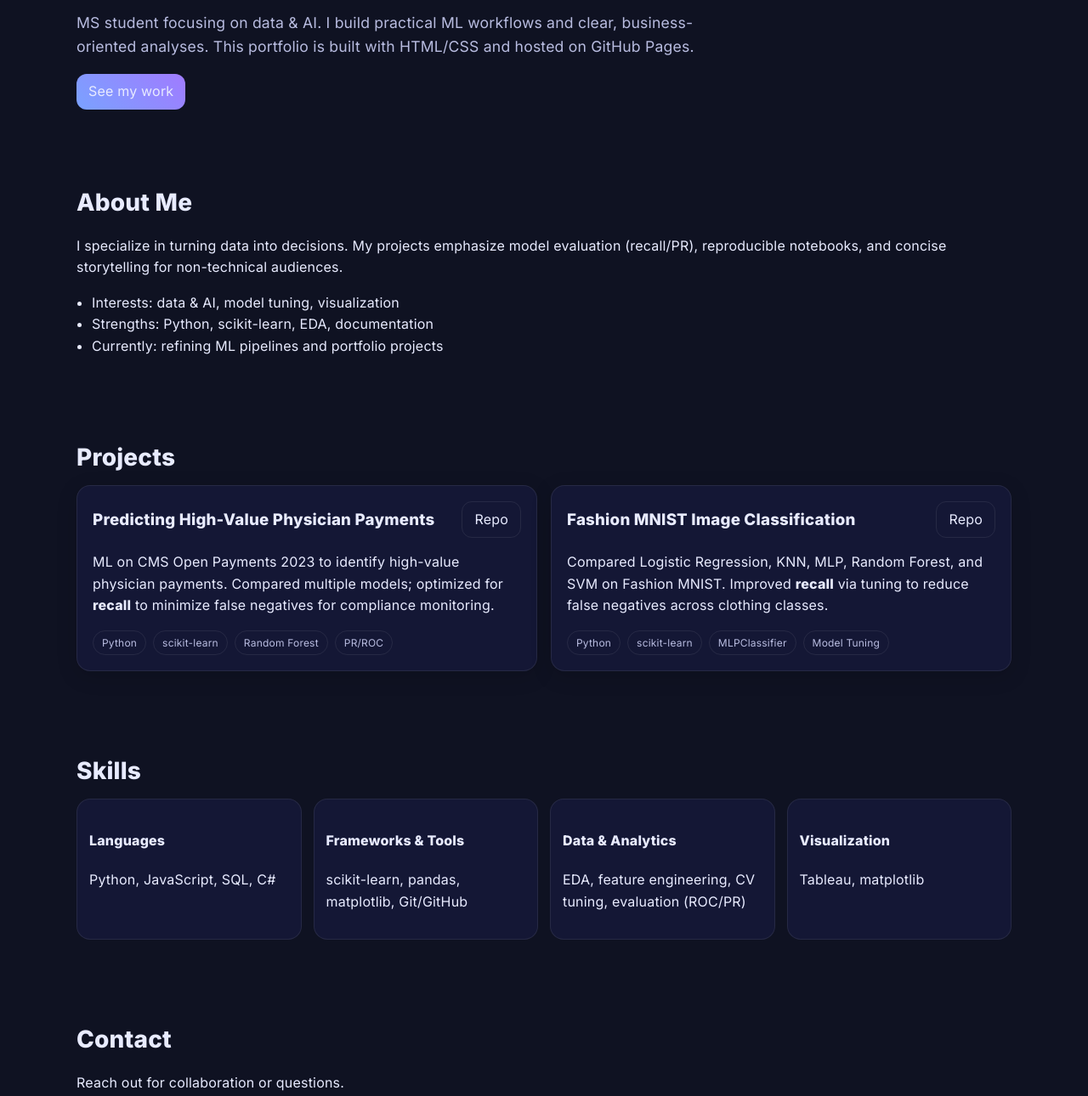
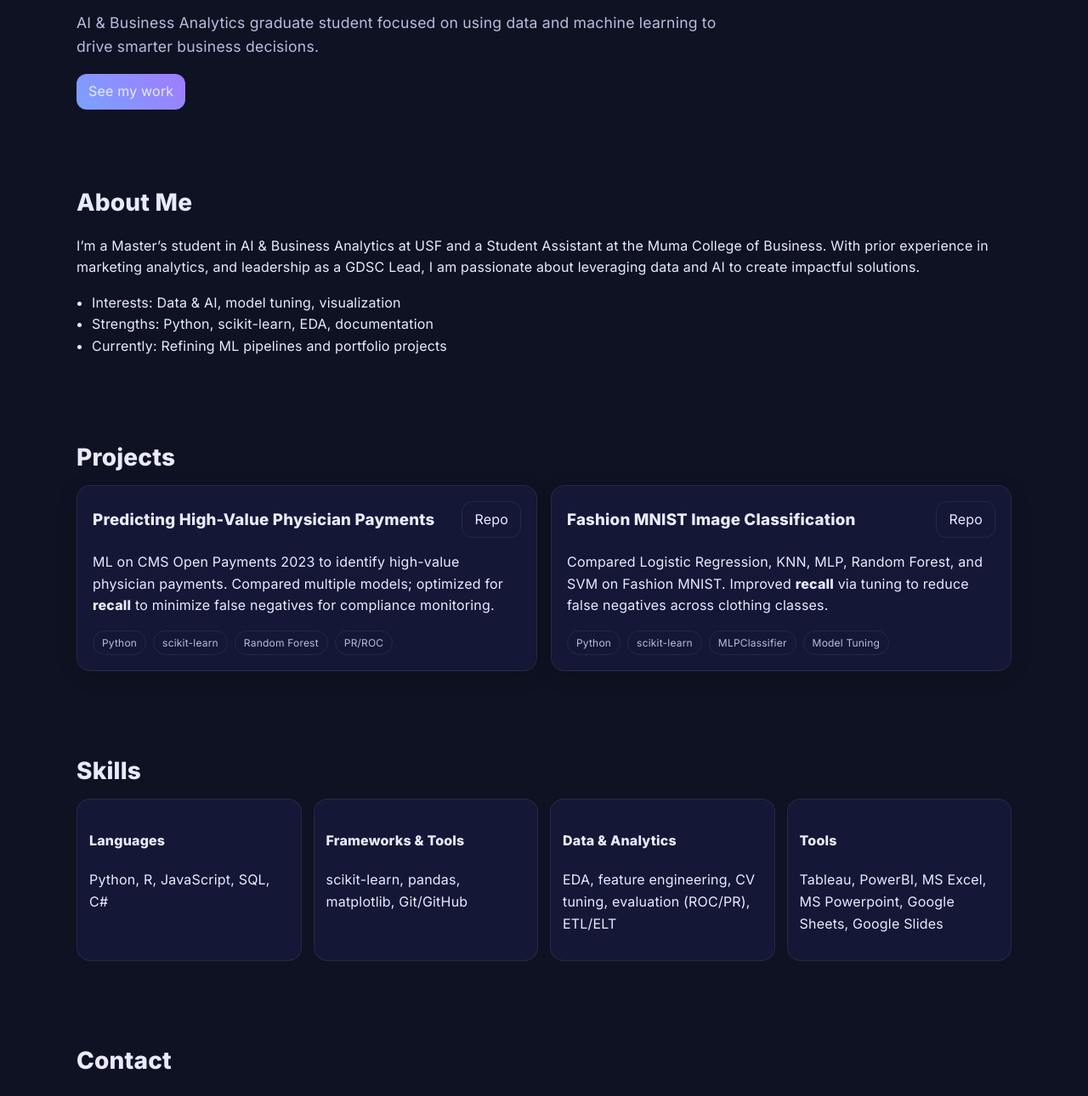
Before and after one commit to ananyausf/portfolio-ananyagullapally, a plain HTML site: page index.html in a window 1280 px wide. Shown: the part 231-1521 px from the top of the page at 85% size. Drawn offline with Linux system fonts and the light colour scheme.

Commit message:
Index.html

```diff
--- a/index.html
+++ b/index.html
@@ -71,7 +71,7 @@
 </head>
 <body>
   <header class="site-header container">
-    <a href="#top" class="logo">Ananya<span>Portfolio</span></a>
+    <a href="#top" class="logo">Ananya<span>Gullapally</span></a>
     <nav class="nav">
       <a href="#about">About</a>
       <a href="#projects">Projects</a>
@@ -85,8 +85,8 @@
     <section class="hero container">
       <h1 class="reveal">Hi, I’m <span class="accent">Ananya Gullapally</span>.</h1>
       <p class="lead reveal">
-        MS student focusing on data & AI. I build practical ML workflows and clear, business-oriented analyses.
-        This portfolio is built with HTML/CSS and hosted on GitHub Pages.
+        AI & Business Analytics graduate student focused on using data and machine learning
+        to drive smarter business decisions.
       </p>
       <a class="btn primary reveal" href="#projects">See my work</a>
     </section>
@@ -94,13 +94,14 @@
     <section id="about" class="section container">
       <h2>About Me</h2>
       <p>
-        I specialize in turning data into decisions. My projects emphasize model evaluation (recall/PR),
-        reproducible notebooks, and concise storytelling for non-technical audiences.
+      I’m a Master’s student in AI & Business Analytics at USF and a Student Assistant at the
+      Muma College of Business. With prior experience in marketing analytics, and leadership as a GDSC Lead,
+      I am passionate about leveraging data and AI to create impactful solutions.
       </p>
       <ul class="bullets">
-        <li>Interests: data & AI, model tuning, visualization</li>
+        <li>Interests: Data & AI, model tuning, visualization</li>
         <li>Strengths: Python, scikit-learn, EDA, documentation</li>
-        <li>Currently: refining ML pipelines and portfolio projects</li>
+        <li>Currently: Refining ML pipelines and portfolio projects</li>
       </ul>
     </section>
 
@@ -147,7 +148,7 @@
       <div class="skills-grid">
         <div class="skill">
           <h4>Languages</h4>
-          <p>Python, JavaScript, SQL, C#</p>
+          <p>Python, R, JavaScript, SQL, C#</p>
         </div>
         <div class="skill">
           <h4>Frameworks & Tools</h4>
@@ -155,11 +156,11 @@
         </div>
         <div class="skill">
           <h4>Data & Analytics</h4>
-          <p>EDA, feature engineering, CV tuning, evaluation (ROC/PR)</p>
+          <p>EDA, feature engineering, CV tuning, evaluation (ROC/PR), ETL/ELT</p>
         </div>
         <div class="skill">
-          <h4>Visualization</h4>
-          <p>Tableau, matplotlib</p>
+          <h4>Tools</h4>
+          <p>Tableau, PowerBI, MS Excel, MS Powerpoint, Google Sheets, Google Slides</p>
         </div>
       </div>
     </section>
@@ -169,7 +170,7 @@
       <p>Reach out for collaboration or questions.</p>
       <ul class="contact-list">
         <li>Email: <a href="mailto:ananyagullapally@usf.edu">ananyagullapally@usf.edu</a></li>
-        <li>LinkedIn: <a href="https://www.linkedin.com/" target="_blank" rel="noopener">Add your LinkedIn</a></li>
+        <li>LinkedIn: <a href="www.linkedin.com/in/ananyagullapally" target="_blank" rel="noopener">www.linkedin.com/in/ananyagullapally</a></li>
         <li>GitHub: <a href="https://github.com/ananyausf" target="_blank" rel="noopener">github.com/ananyausf</a></li>
       </ul>
     </section>
```
